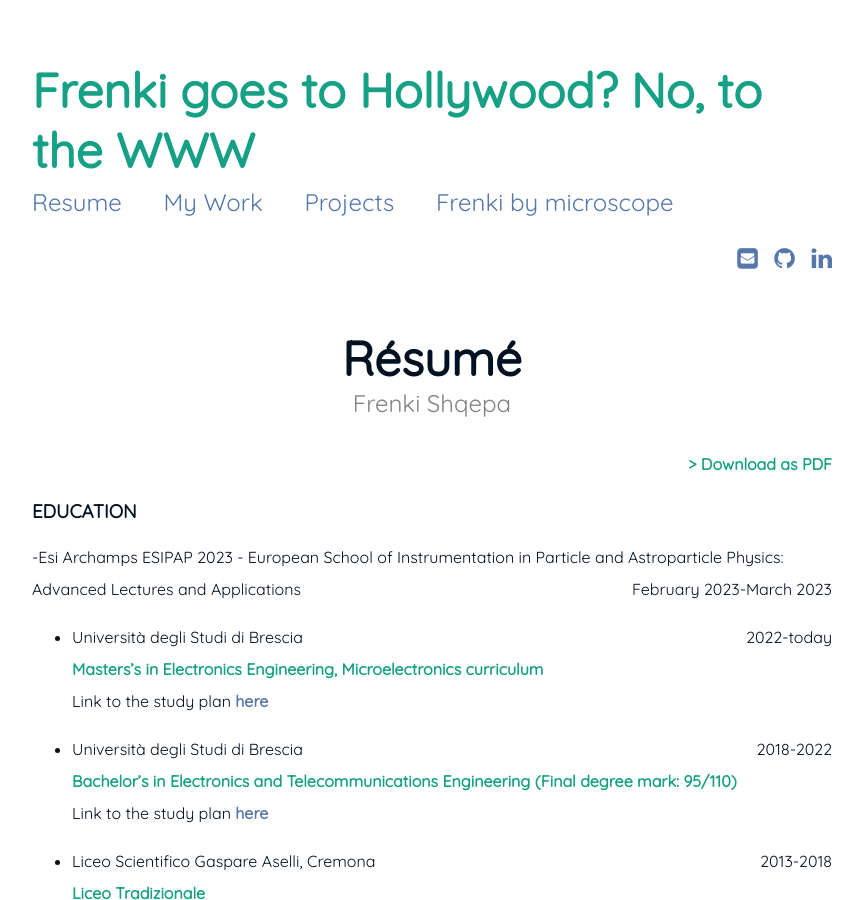
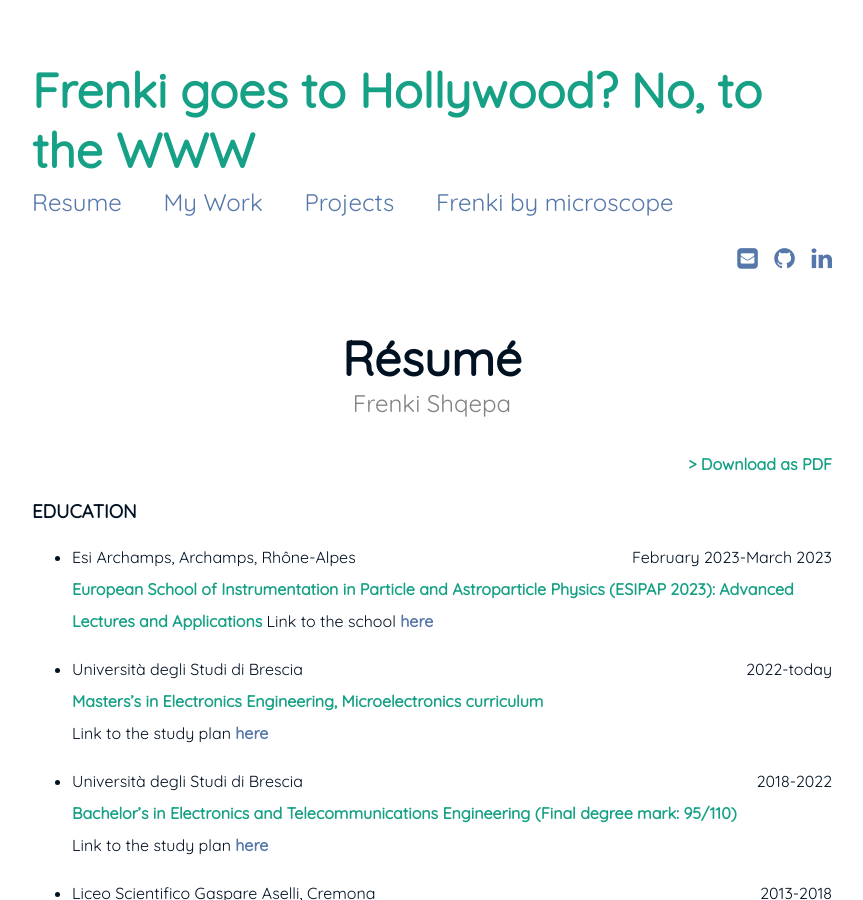
Before and after one commit to FreShq99/frenkishqepa.com, a Jekyll site: the page built from resume.md, in a window 1280 px wide and 900 px high. Shown: the whole window, without its empty margins (208-1071 px from the left). Built offline with Jekyll 4.4.1, drawn with Linux system fonts in a browser that asks for light colours.

Commit message:
Update resume.md

```diff
--- a/resume.md
+++ b/resume.md
@@ -10,8 +10,10 @@ subtitle: Frenki Shqepa
 
 ### EDUCATION
 
--Esi Archamps
-ESIPAP 2023 - European School of Instrumentation in Particle and Astroparticle Physics: Advanced Lectures and Applications <span style="float: right; ">February 2023-March 2023</span>
+- Esi Archamps, Archamps, Rhône-Alpes <span style="float: right; ">February 2023-March 2023</span>
+**European School of Instrumentation in Particle and Astroparticle Physics (ESIPAP 2023): Advanced Lectures and Applications**
+Link to the school [here](https://www.esi-archamps.eu/esipap-courses/#1636993625318-0fdb367f-3f5d)
+
 
 - Università degli Studi di Brescia <span style="float: right; ">2022-today</span>
 **Masters's in Electronics Engineering, Microelectronics curriculum**
```
